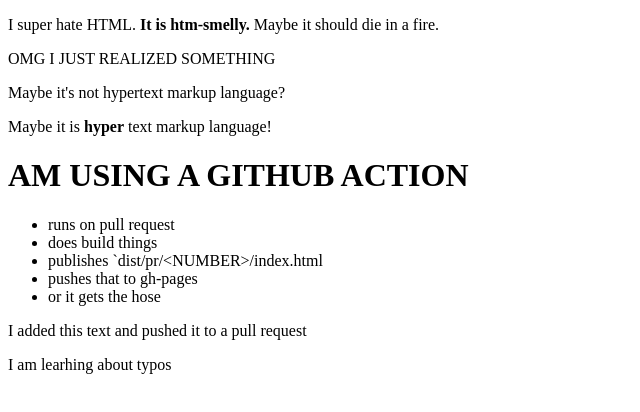
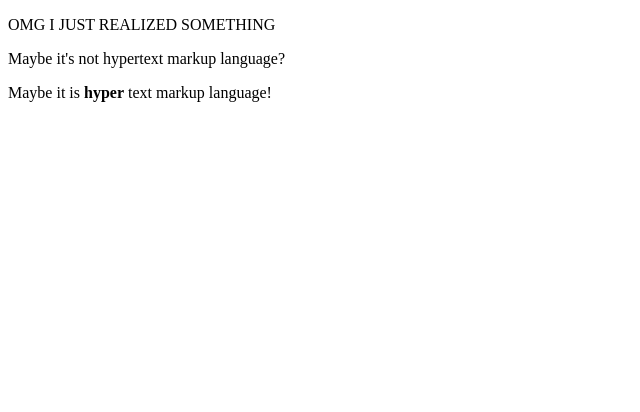
Before and after one commit to misterbrownlee/hatecakes, a plain HTML site: page src/ohcakes.html in a window 1280 px wide. Shown: the whole page, without its empty margins (0-640 px from the left). Drawn offline with Linux system fonts and the light colour scheme.

Commit message:
here, not dumb

```diff
--- a/src/ohcakes.html
+++ b/src/ohcakes.html
@@ -4,23 +4,12 @@
     <meta charset="UTF-8">
     <meta name="viewport" content="width=device-width, initial-scale=1.0">
     <meta http-equiv="X-UA-Compatible" content="ie=edge">
-    <title>YOU ARE DUMB</title>
+    <title>YOU ARE HERE</title>
     <link rel="stylesheet" href="nope.css">
   </head>
   <body>
-      <p>I super hate HTML. <b>It is htm-smelly.</b> Maybe it should die in a fire.</p>
       <p>OMG I JUST REALIZED SOMETHING</p>
       <p>Maybe it's not hypertext markup language?</p>
       <p>Maybe it is <b>hyper</b> text markup language!</p>
-      <h1>AM USING A GITHUB ACTION</h1>
-      <ul>
-        <li>runs on pull request</li>
-        <li>does build things</li>
-        <li>publishes `dist/pr/&lt;NUMBER&gt;/index.html</li>
-        <li>pushes that to gh-pages</li>
-        <li>or it gets the hose</li>
-      </ul>
-      <p>I added this text and pushed it to a pull request</p>
-      <p>I am learhing about typos</p>
   </body>
 </html>
```
